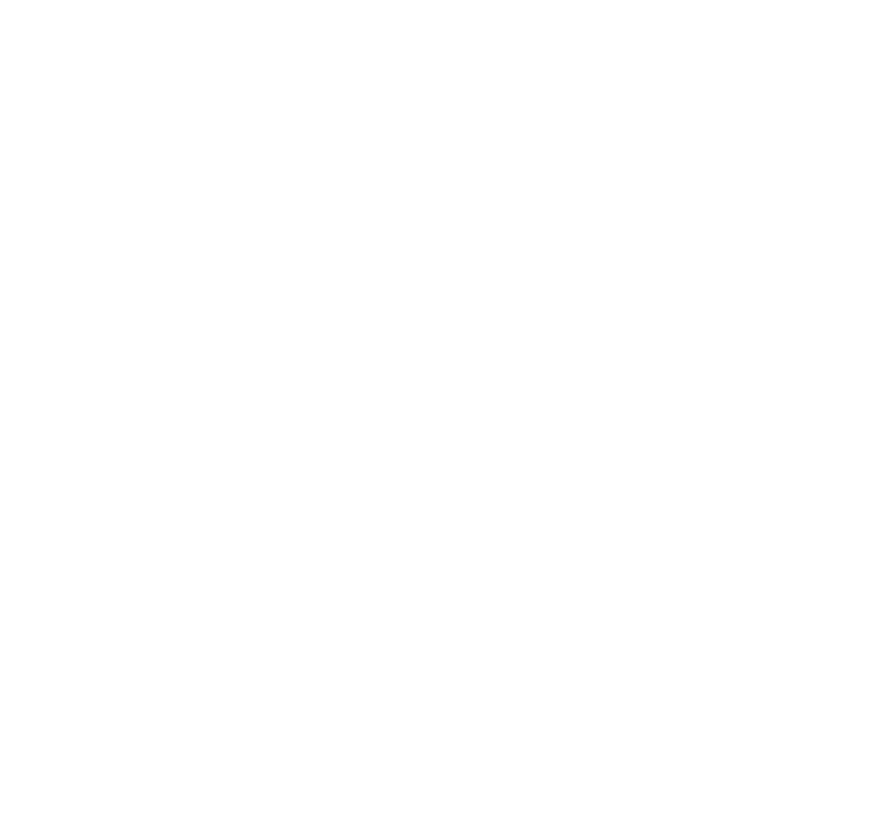
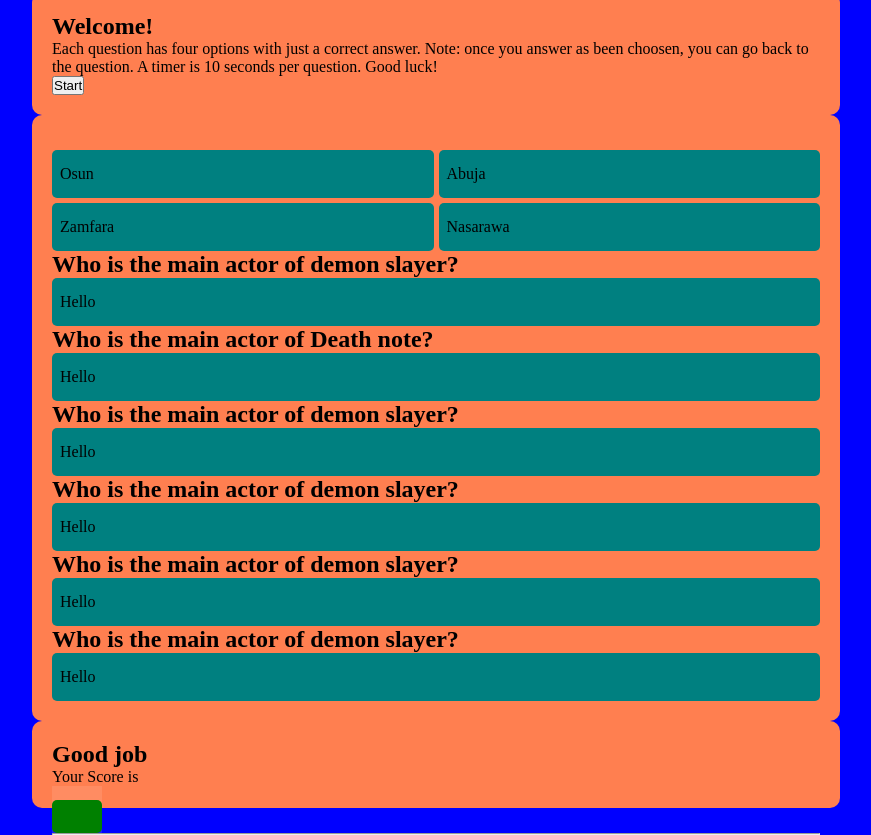
Before and after one commit to fawwazmak/Quiz-App, a plain HTML site: page index.html in a window 1280 px wide. Shown: the whole page, without its empty margins (204-1075 px from the left). Before the commit the page ends 800 px from the top, so only its background shows below. Drawn offline with Linux system fonts and the light colour scheme.

Commit message:
working on the functionalities

```diff
--- a/index.html
+++ b/index.html
@@ -7,6 +7,42 @@
     <title>A quiz app</title>
 </head>
 <body>
+    <section id="welcome-container">
+        <h1>Welcome!</h1>
+        <p>Each question has four options with just a correct answer. Note: once you answer as been choosen, you can go back to the question. A timer is 10 seconds per question. Good luck!</p>
+
+        <button>Start</button>
+    </section>
+
+    <section id="question-container">
+        <div id="options">
+            <div class="option">
+                <p>Osun</p>
+            </div>
+
+            <div class="option">
+                <p>Abuja</p>
+            </div>
+
+            <div class="option">
+                <p>Zamfara</p>
+            </div>
+
+            <div class="option">
+                <p>Nasarawa</p>
+            </div>
+        </div>
+    </section>
+
+
+    <section>
+        <h1>Good job</h1>
+        <p>Your Score is</p>
+        <div id="percent-container">
+            <div id="percent"></div>
+        </div>
+        <hr>
+    </section>
 
     <script src="/script/index.js"></script>
 </body>
--- a/script/index.js
+++ b/script/index.js
@@ -0,0 +1,40 @@
+let questions = [
+    {shape: "square", question: "Who is the main actor of demon slayer?", options: ["Tanjiro", "Yagami", "inosuke", "Zenitsu", "hashira"]},
+    {shape: "square", question: "Who is the main actor of Death note?", options: ["Tanjiro", "Yagami", "inosuke", "Zenitsu", "hashira"]},
+    {shape: "square", question: "Who is the main actor of demon slayer?", options: ["Tanjiro", "Yagami", "inosuke", "Zenitsu", "hashira"]},
+    {shape: "square", question: "Who is the main actor of demon slayer?", options: ["Tanjiro", "Yagami", "inosuke", "Zenitsu", "hashira"]},
+    {shape: "square", question: "Who is the main actor of demon slayer?", options: ["Tanjiro", "Yagami", "inosuke", "Zenitsu", "hashira"]},
+    {shape: "square", question: "Who is the main actor of demon slayer?", options: ["Tanjiro", "Yagami", "inosuke", "Zenitsu", "hashira"]},
+];
+
+let questionSpace = document.getElementById("question-container");
+
+
+for (let i = 0; i < questions.length; i++) {
+    const title = document.createElement('h1');
+    const optionsContainer = document.createElement("div");
+    let options = "";
+
+    for (let y = 0; y < questions[i].options.length; y++) {
+
+    }
+
+    optionsContainer.innerHTML = `
+        <div class="option">
+            <p>Hello</p>
+        </div>
+    `
+
+    // for (let y = 0; y < questions[i].options.length; y++) {
+    //     const eachOption = options[y];
+    //     optionsContainer.appendChild(eachOption)
+    //     console.log(i, y)
+    // }
+
+    title.textContent = questions[i].question;
+    title.className = 'child';
+    questionSpace.appendChild(title);
+
+    questionSpace.appendChild(optionsContainer);
+    optionsContainer.className = "options"
+}
--- a/styles/style.css
+++ b/styles/style.css
@@ -0,0 +1,61 @@
+*{
+    padding: 0;
+    margin: 0;
+    box-sizing: content-box;
+}
+
+body {
+    background-color: blue;
+    display: flex;
+    flex-direction: column;
+    align-items: center;
+    justify-content: center;
+    height: 100vh;
+}
+
+.option {
+    background-color: teal;
+    border-radius: 5px;
+    padding-inline: 8px;
+    padding-block: 15px;
+    transition: all;
+    transition-duration: 0.5s;
+}
+
+/* .option:hover {
+} */
+
+#options {
+    margin-top: 15px;
+    display: grid;
+    grid-template-columns: 1fr 1fr;
+    gap: 5px;
+}
+
+#options > *:hover {
+    background-color: rgb(190, 190, 0);
+    cursor: pointer;
+}
+
+#percent {
+    width: 100%;
+    height: 70%;
+    background-color: green;
+    position: absolute;
+    bottom: 0;
+    border-radius: 5px;
+}
+
+#percent-container {
+    height: 100%;
+    width: 50px;
+    background-color: rgba(255, 255, 255, 0.102);
+    position: relative;
+}
+
+section {
+    width: 60%;
+    background-color: coral;
+    padding: 20px;
+    border-radius: 10px;
+}
```
